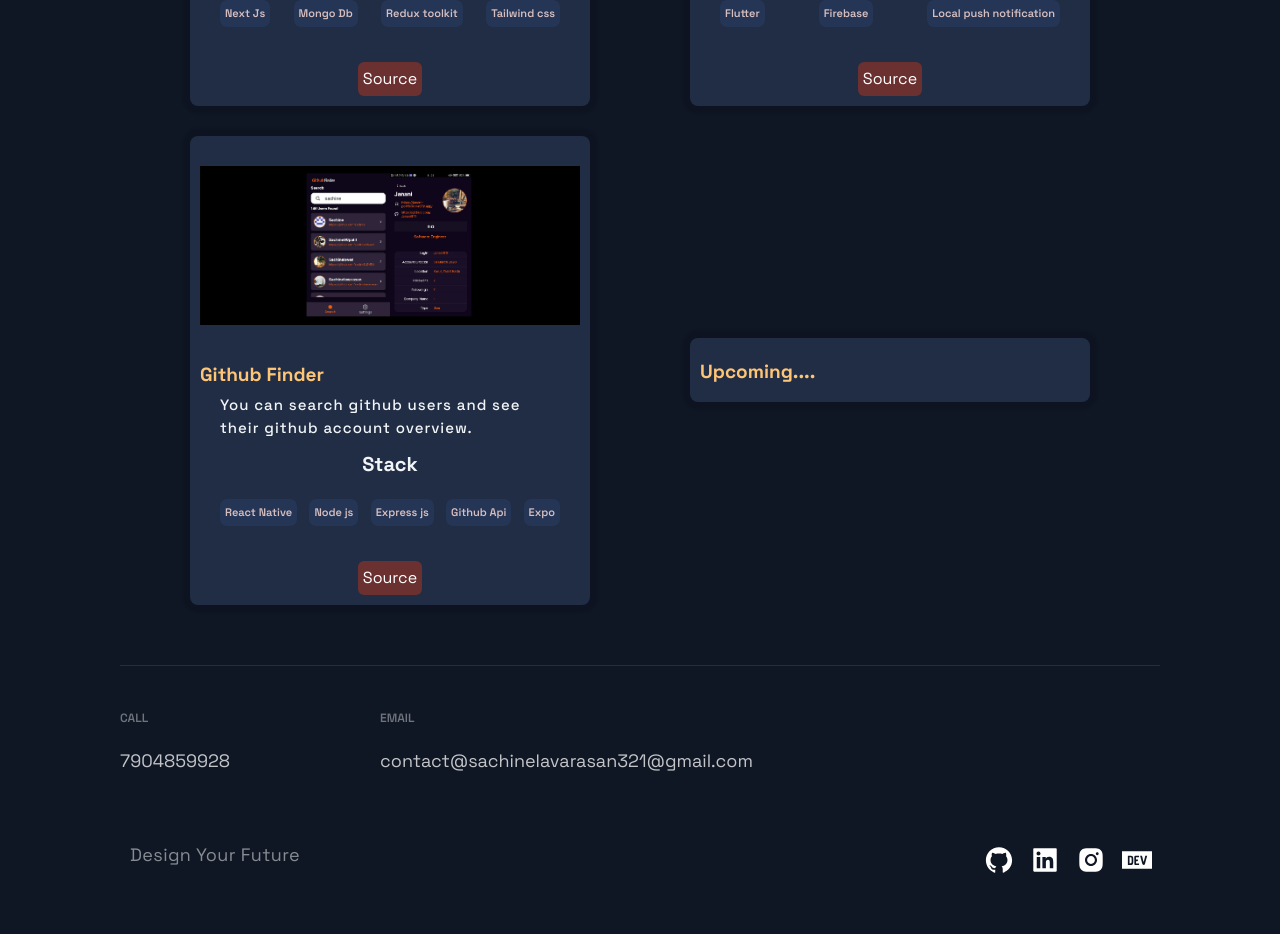
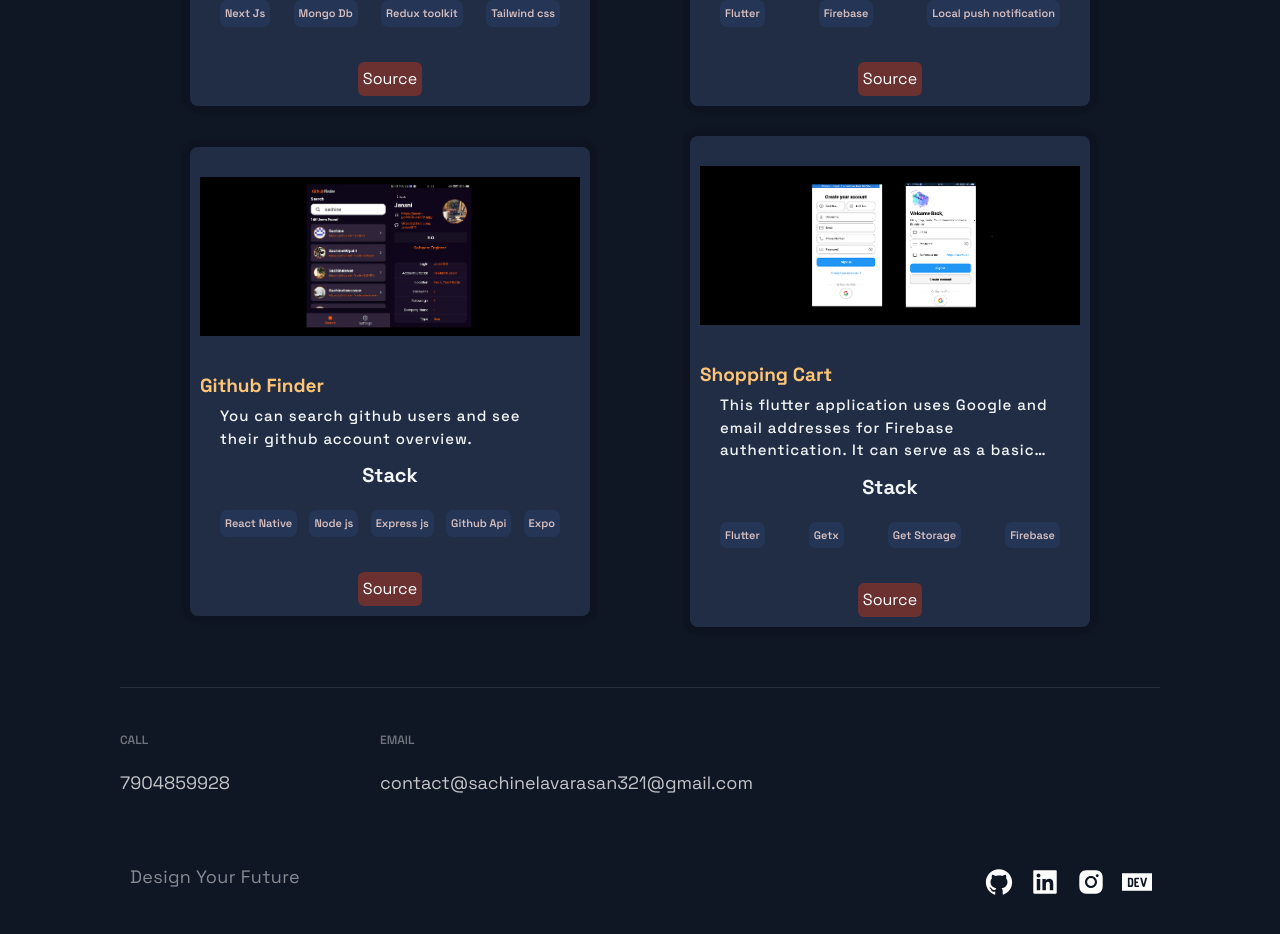
Before and after one commit to sachinelavarasan/my_portfolio, a Next.js app: page / in a window 1280 px wide. Shown: the part 3447-4381 px from the top of the page. Built offline with nearby package versions, Linux system fonts and the light colour scheme.

Commit message:
shopping cart flutter

```diff
--- a/src/components/Projects/index.js
+++ b/src/components/Projects/index.js
@@ -11,7 +11,14 @@ import {
 export const Projects = () => {
   const projectsMemoized = useMemo(() => {
     if (projects.length % 2 == 1) {
-      return [...projects, { title: "Upcoming", type: "empty", id: "empty" }];
+      return [
+        ...projects,
+        {
+          title: "Upcoming",
+          type: "empty",
+          id: "empty",
+        },
+      ];
     }
     return projects;
   }, [projects]);
--- a/src/constants/constants.js
+++ b/src/constants/constants.js
@@ -4,8 +4,14 @@ export const projects = [
     description:
       "Using PHP, JavaScript, Boostrap, Mysql you'll learn how to build this application - from start to finish. The App is called Order Taker and it is a simple Javascript app that allows users like to order food without manual effort",
     image: "/projectImage/Hotel-php.png",
-    tags: ["PHP", "JavaScript", "Mysql", "Bootstrap"],
-    source: "https://github.com/sachinelavarasan/FoodOrderSystem-PHP",
+    tags: [
+      "PHP",
+      "JavaScript",
+      "Mysql",
+      "Bootstrap",
+    ],
+    source:
+      "https://github.com/sachinelavarasan/FoodOrderSystem-PHP",
     id: 0,
     type: "project",
   },
@@ -32,9 +38,16 @@ export const projects = [
     title: "Food Order App",
     description:
       "Food app built by React Native,Sanity Cms as backend.It Used to food order with expo Geolocation",
-    image: "/projectImage/reactnative-tailwind.png",
-    tags: ["React Native", "Sanity Io", "Tailwind css", "Redux"],
-    source: "https://github.com/sachinelavarasan/ReactNative-SanityIo",
+    image:
+      "/projectImage/reactnative-tailwind.png",
+    tags: [
+      "React Native",
+      "Sanity Io",
+      "Tailwind css",
+      "Redux",
+    ],
+    source:
+      "https://github.com/sachinelavarasan/ReactNative-SanityIo",
     id: 2,
     type: "project",
   },
@@ -43,8 +56,13 @@ export const projects = [
     description:
       "Shopping app built by React Native,animations. crud operation on data that provided by json api",
     image: "/projectImage/mobile-app.png",
-    tags: ["React Native", "Jsonplaceholder", "Redux"],
-    source: "https://github.com/sachinelavarasan/ReactNative-JsonPlaceholder",
+    tags: [
+      "React Native",
+      "Jsonplaceholder",
+      "Redux",
+    ],
+    source:
+      "https://github.com/sachinelavarasan/ReactNative-JsonPlaceholder",
     id: 3,
     type: "project",
   },
@@ -53,8 +71,14 @@ export const projects = [
     description:
       "Task app built by next js static generation pages.crud operation performed on task of individual user",
     image: "/projectImage/next-redux.png",
-    tags: ["Next Js", "Mongo Db", "Redux toolkit", "Tailwind css"],
-    source: "https://github.com/sachinelavarasan/TaskApp-NEXTJS",
+    tags: [
+      "Next Js",
+      "Mongo Db",
+      "Redux toolkit",
+      "Tailwind css",
+    ],
+    source:
+      "https://github.com/sachinelavarasan/TaskApp-NEXTJS",
     id: 4,
     type: "project",
   },
@@ -63,8 +87,13 @@ export const projects = [
     description:
       "Reminder is build by using flutter,firebase as a backend and gives reminder as a notification",
     image: "/projectImage/reminder.png",
-    tags: ["Flutter", "Firebase", "Local push notification"],
-    source: "https://github.com/sachinelavarasan/flutter_reminder_app",
+    tags: [
+      "Flutter",
+      "Firebase",
+      "Local push notification",
+    ],
+    source:
+      "https://github.com/sachinelavarasan/flutter_reminder_app",
     id: 5,
     type: "project",
   },
@@ -73,9 +102,32 @@ export const projects = [
     description:
       "You can search github users and see their github account overview.",
     image: "/projectImage/githubfinder.png",
-    tags: ["React Native", "Node js", "Express js", "Github Api", "Expo"],
-    source: "https://github.com/sachinelavarasan/GitHubFinder",
+    tags: [
+      "React Native",
+      "Node js",
+      "Express js",
+      "Github Api",
+      "Expo",
+    ],
+    source:
+      "https://github.com/sachinelavarasan/GitHubFinder",
     id: 6,
+    type: "project",
+  },
+  {
+    title: "Shopping Cart",
+    description:
+      "This flutter application uses Google and email addresses for Firebase authentication. It can serve as a basic authentication template.",
+    image: "/projectImage/shopping-cart.png",
+    tags: [
+      "Flutter",
+      "Getx",
+      "Get Storage",
+      "Firebase",
+    ],
+    source:
+      "https://github.com/sachinelavarasan/flutter_firebaseauth",
+    id: 7,
     type: "project",
   },
 ];
@@ -90,12 +142,14 @@ export const skills = [
   {
     image: "/skills/html-icon.svg",
     id: 1,
-    description: "HTML is used to create structure of web pages.",
+    description:
+      "HTML is used to create structure of web pages.",
   },
   {
     image: "/skills/css-icon.svg",
     id: 2,
-    description: "CSS is used to style and layout web pages.",
+    description:
+      "CSS is used to style and layout web pages.",
   },
   {
     image: "/skills/bootstrap-icon.svg",
```
Also changed, not shown: public/projectImage/shopping-cart.png (added).
